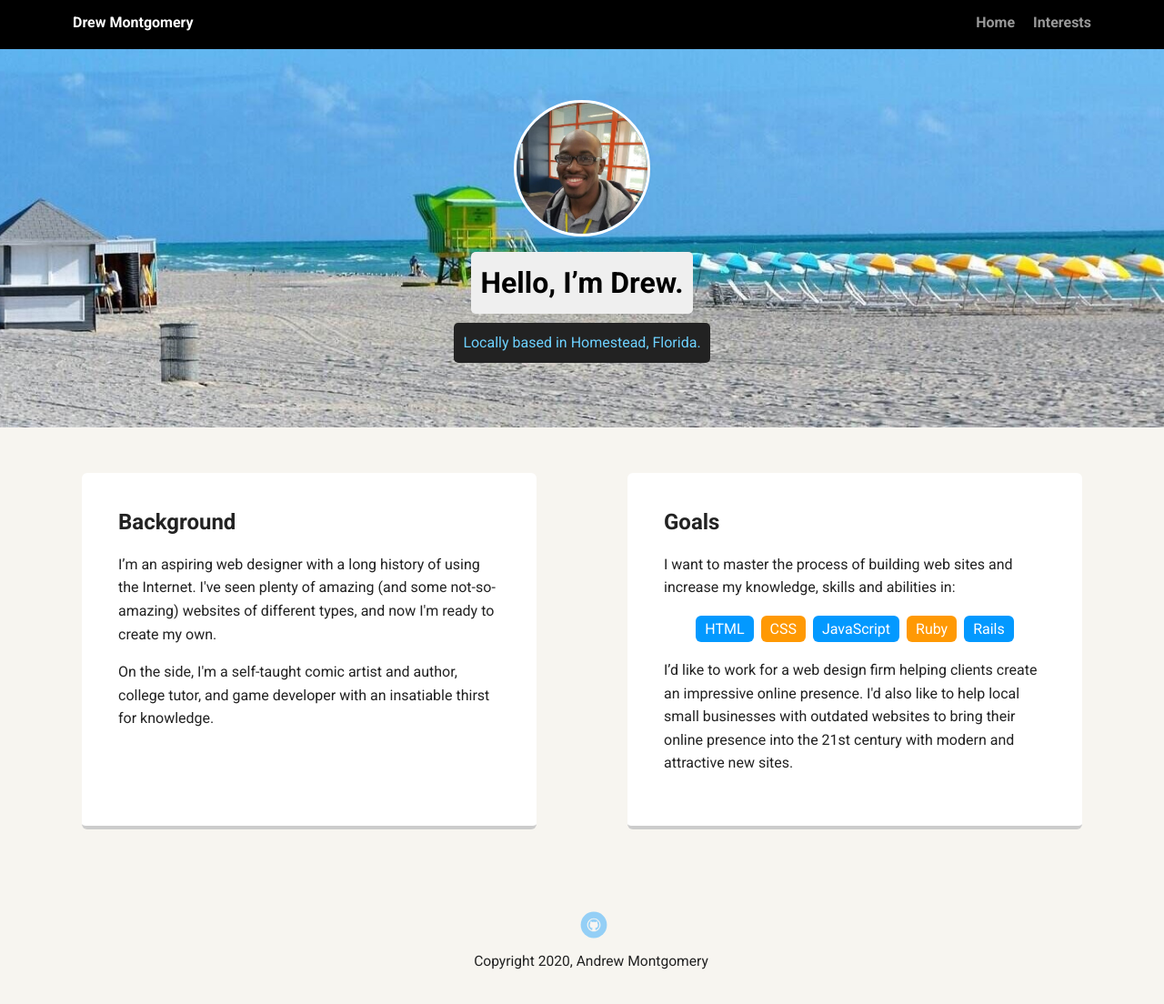
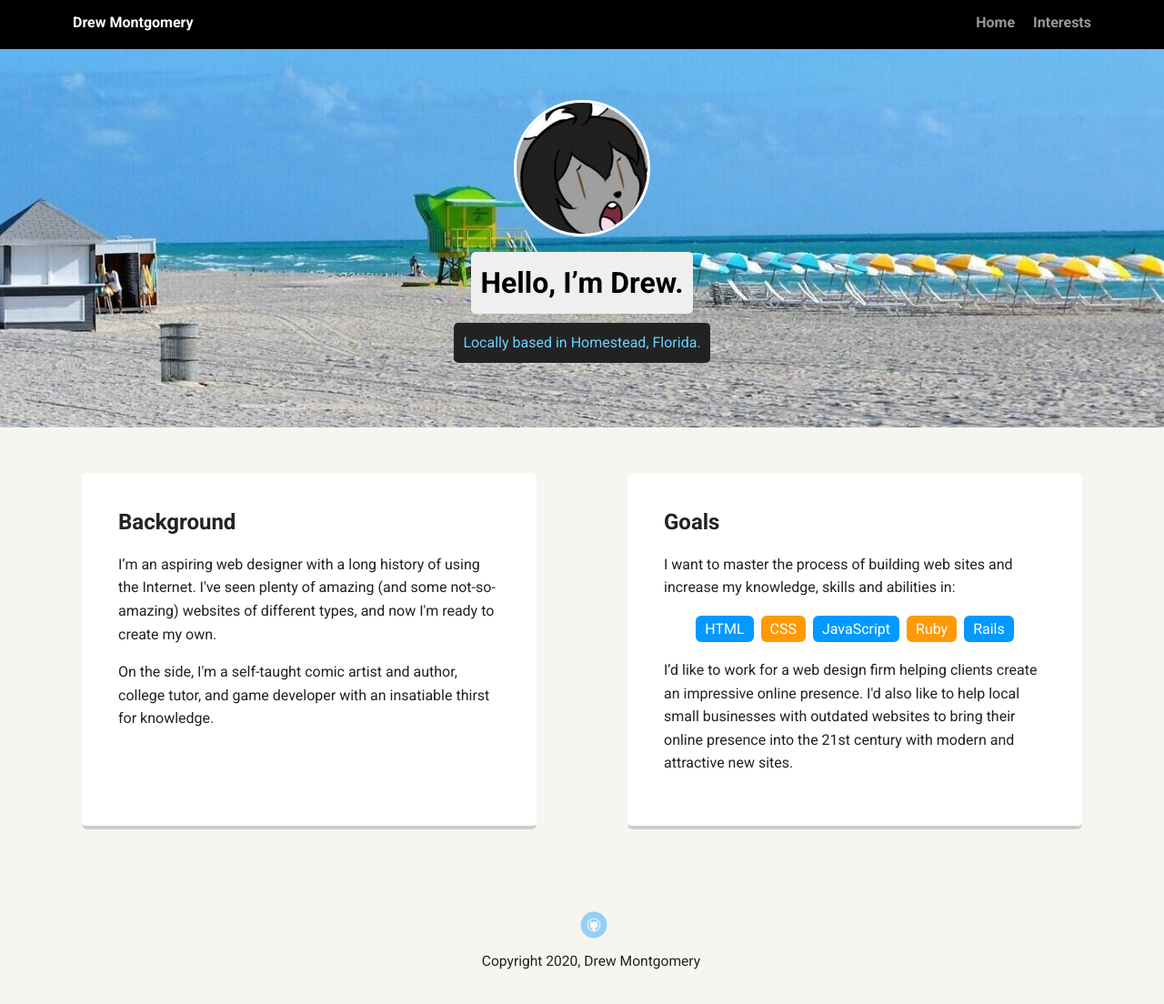
Before and after one commit to DrewM64/portfolio_update_v1, a plain HTML site: page index.html in a window 1280 px wide. Shown: the whole page at 91% size. Drawn offline with Linux system fonts and the light colour scheme; a web font is replaced by a local one.

Commit message:
Added consistency, removed irl photo

```diff
--- a/index.html
+++ b/index.html
@@ -17,7 +17,7 @@
     </div>
 
     <header>
-      <img src="images/face.jpg" alt="Photo of Drew Montgomery" class="profile-image">
+      <img src="images/mouse.jpg" alt="Character icon drawn by Drew Montgomery" class="profile-image">
       <h1 class="tag name">Hello, I’m Drew.</h1>
       <p class="tag location">Locally based in Homestead, Florida.</p>
     </header>
@@ -47,7 +47,7 @@
       <ul>
         <li><a href="https://github.com/DrewM64" class="social github">Github</a></li>
       </ul>
-      <p class="copyright">Copyright 2020, Andrew Montgomery</p>
+      <p class="copyright">Copyright 2020, Drew Montgomery</p>
     </footer>
   </body>
   </html>
```
Also changed, not shown: interests.html (+2 -2 lines), images/face.jpg (deleted), images/mouse.jpg (added).
